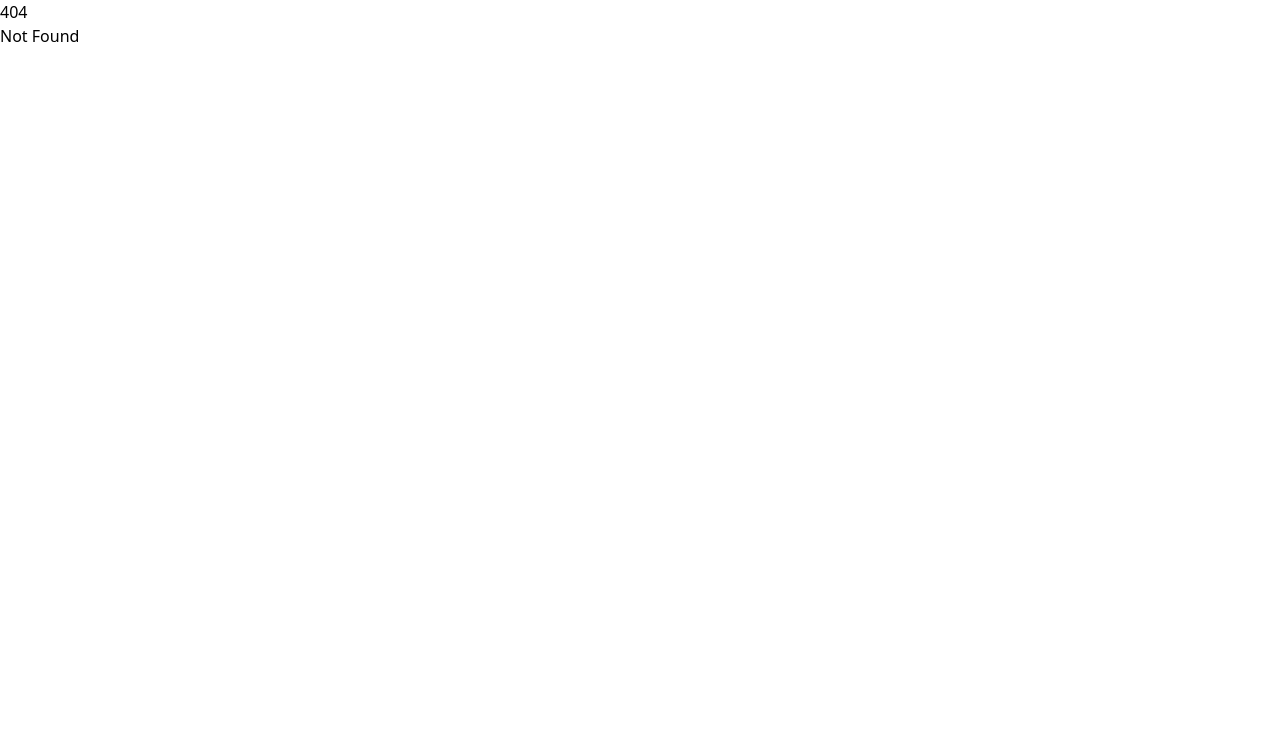
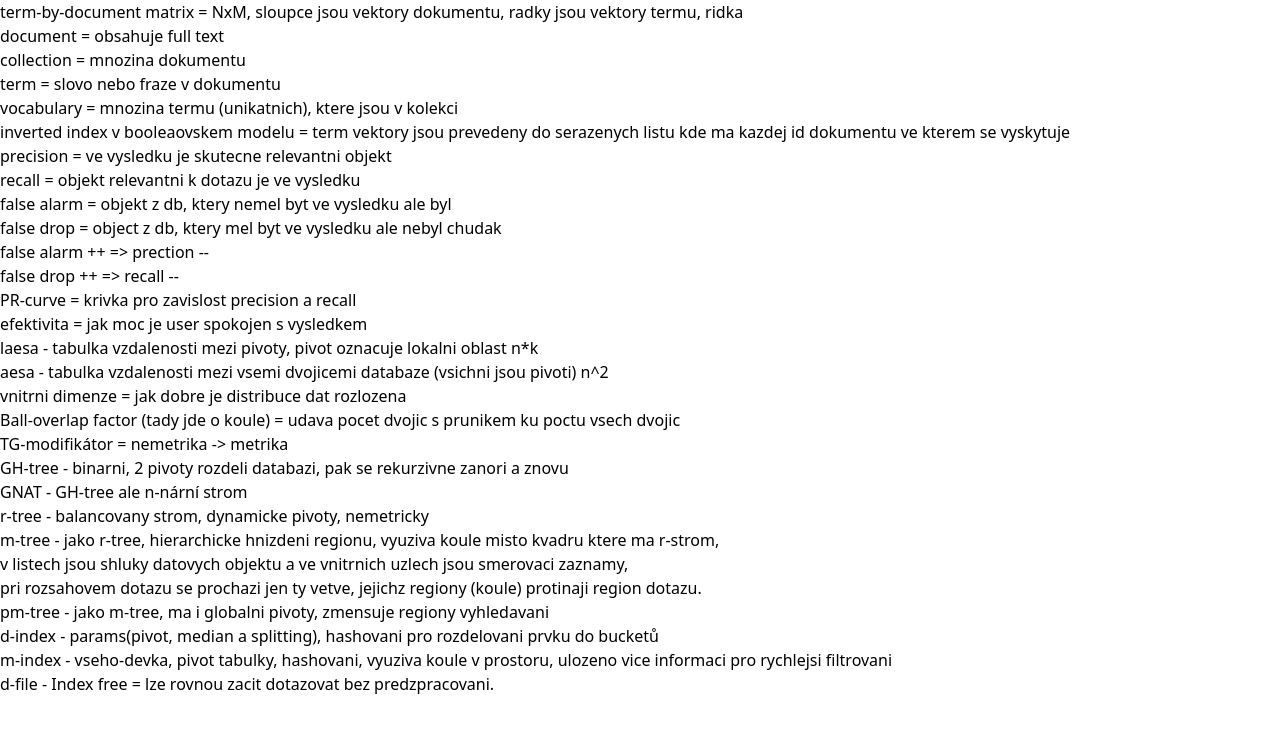
Before and after one commit to lewis-wow/vwm-tester, a SvelteKit app: page /random-faktiky in a window 1280 px wide. Before the commit this address had no page. Shown: the top 732 px of the page. Built offline with nearby package versions, Linux system fonts and the light colour scheme.

Commit message:
add faktiky

```diff
--- /dev/null
+++ b/src/routes/random-faktiky/+page.svelte
@@ -0,0 +1,47 @@
+<p>term-by-document matrix = NxM, sloupce jsou vektory dokumentu, radky jsou vektory termu, ridka</p>
+<p />
+<p>document = obsahuje full text</p>
+<p>collection = mnozina dokumentu</p>
+<p>term = slovo nebo fraze v dokumentu</p>
+<p>vocabulary = mnozina termu (unikatnich), ktere jsou v kolekci</p>
+<p />
+<p>
+  inverted index v booleaovskem modelu = term vektory jsou prevedeny do serazenych listu kde ma kazdej id dokumentu ve
+  kterem se vyskytuje
+</p>
+<p />
+<p>precision = ve vysledku je skutecne relevantni objekt</p>
+<p>recall = objekt relevantni k dotazu je ve vysledku</p>
+<p />
+<p>false alarm = objekt z db, ktery nemel byt ve vysledku ale byl</p>
+<p>false drop = object z db, ktery mel byt ve vysledku ale nebyl chudak</p>
+<p />
+<p>false alarm ++ => prection --</p>
+<p>false drop ++ => recall --</p>
+<p />
+<p>PR-curve = krivka pro zavislost precision a recall</p>
+<p />
+<p>efektivita = jak moc je user spokojen s vysledkem</p>
+<p />
+<p>laesa - tabulka vzdalenosti mezi pivoty, pivot oznacuje lokalni oblast n*k</p>
+<p>aesa - tabulka vzdalenosti mezi vsemi dvojicemi databaze (vsichni jsou pivoti) n^2</p>
+<p />
+<p>vnitrni dimenze = jak dobre je distribuce dat rozlozena</p>
+<p>Ball-overlap factor (tady jde o koule) = udava pocet dvojic s prunikem ku poctu vsech dvojic</p>
+<p />
+<p>TG-modifikátor = nemetrika -> metrika</p>
+<p />
+<p>GH-tree - binarni, 2 pivoty rozdeli databazi, pak se rekurzivne zanori a znovu</p>
+<p>GNAT - GH-tree ale n-nární strom</p>
+<p>r-tree - balancovany strom, dynamicke pivoty, nemetricky</p>
+<p>m-tree - jako r-tree, hierarchicke hnizdeni regionu, vyuziva koule misto kvadru ktere ma r-strom,</p>
+<p>v listech jsou shluky datovych objektu a ve vnitrnich uzlech jsou smerovaci zaznamy,</p>
+<p>pri rozsahovem dotazu se prochazi jen ty vetve, jejichz regiony (koule) protinaji region dotazu.</p>
+<p>pm-tree - jako m-tree, ma i globalni pivoty, zmensuje regiony vyhledavani</p>
+<p>d-index - params(pivot, median a splitting), hashovani pro rozdelovani prvku do bucketů</p>
+<p>
+  m-index - vseho-devka, pivot tabulky, hashovani, vyuziva koule v prostoru, ulozeno vice informaci pro rychlejsi
+  filtrovani
+</p>
+<p>d-file - Index free = lze rovnou zacit dotazovat bez predzpracovani.</p>
+<p />
```
Also changed, not shown: random-faktiky.txt (added).
